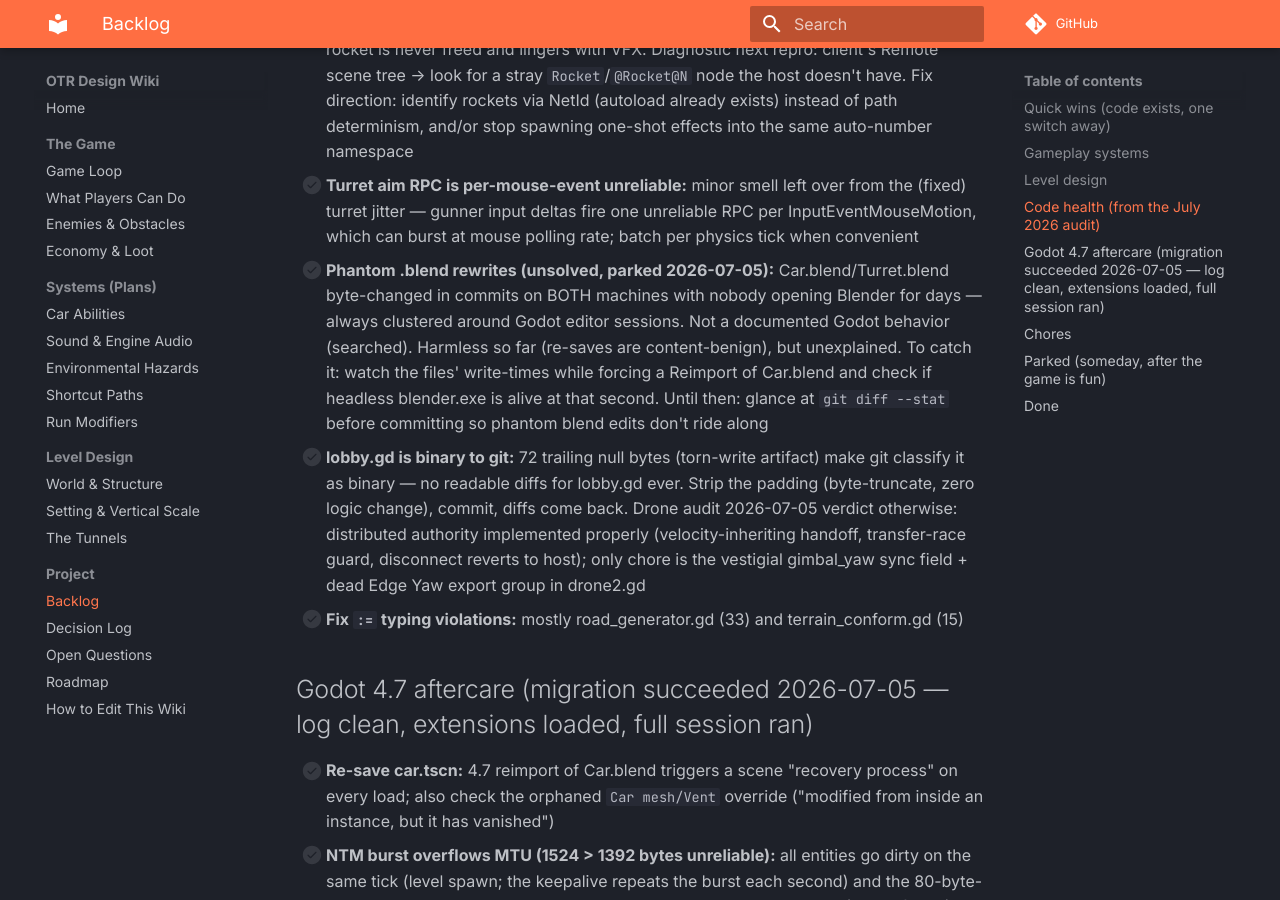
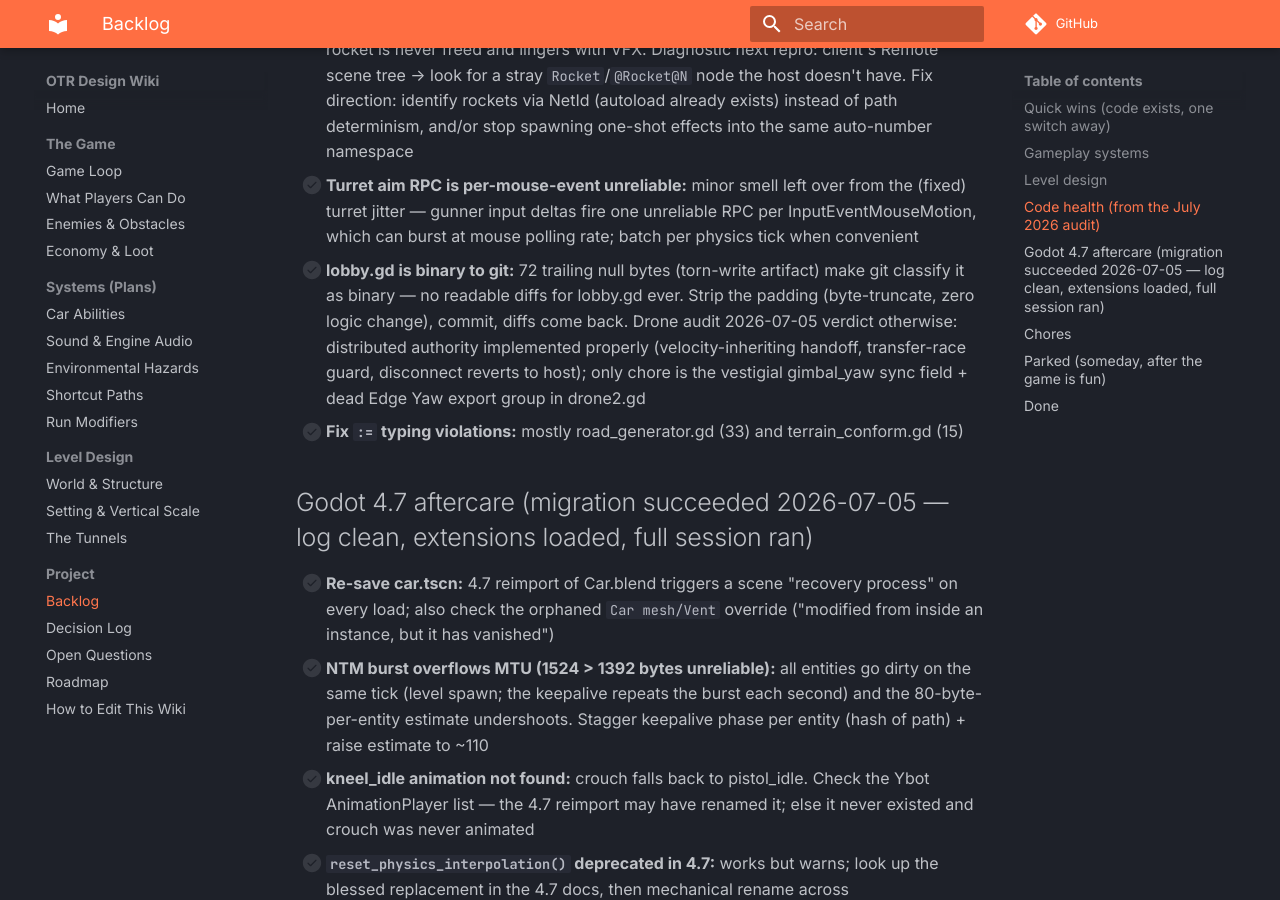
Before and after one commit to cap7n/otr-docs, an MkDocs documentation site: the page built from docs/project/backlog.md, in a window 1280 px wide and 900 px high, scrolled down 3805 px. Built offline with MkDocs 1.6.1 and Material for MkDocs 9.7.7, drawn with Linux system fonts in a browser that asks for light colours; comment, search, counter and statistics services are not loaded; some of the changed text lies outside the part shown.

Commit message:
Phantom blend mystery closed: no phantom, all changes were partner's real Blender work
Co-Authored-By: Claude Opus 4.8 <noreply@anthropic.com>

```diff
--- a/docs/project/backlog.md
+++ b/docs/project/backlog.md
@@ -56,7 +56,6 @@ Conventions: `🔨` = in progress · `⛔` = blocked by a decision or another it
 - [ ] **Network spine chores (2026-07-05 audit):** `interp_delay` is @export but `_ready()` overwrites it — Inspector value silently lies; NetId registry accumulates FREED entries across level transitions; crouch flag missing from player sync dict so remote players never play kneel_idle
 - [ ] **Phantom rocket smoke on the client (no rockets in flight):** seen 2026-07-05 after a session with turret + rocket fire; smoke hangs at the launcher on the client only. Prime suspects exonerated by scene-file evidence (thrust/nitro/flames/muzzle all default-off or self-terminating). Leading hypothesis: ghost rocket — rockets are identified across peers by auto-numbered node path (rocket_pot_controller.gd:116 admits the invariant), but tracers/impact dust spawn into the same parent via UNRELIABLE `_rpc_fire_effects`; one dropped effects packet desyncs the auto-number counter, after which `_rpc_explode` + NTM sync target a path the client doesn't have → its rocket is never freed and lingers with VFX. Diagnostic next repro: client's Remote scene tree → look for a stray `Rocket`/`@Rocket@N` node the host doesn't have. Fix direction: identify rockets via NetId (autoload already exists) instead of path determinism, and/or stop spawning one-shot effects into the same auto-number namespace
 - [ ] **Turret aim RPC is per-mouse-event unreliable:** minor smell left over from the (fixed) turret jitter — gunner input deltas fire one unreliable RPC per InputEventMouseMotion, which can burst at mouse polling rate; batch per physics tick when convenient
-- [ ] **Phantom .blend rewrites (unsolved, parked 2026-07-05):** Car.blend/Turret.blend byte-changed in commits on BOTH machines with nobody opening Blender for days — always clustered around Godot editor sessions. Not a documented Godot behavior (searched). Harmless so far (re-saves are content-benign), but unexplained. To catch it: watch the files' write-times while forcing a Reimport of Car.blend and check if headless blender.exe is alive at that second. Until then: glance at `git diff --stat` before committing so phantom blend edits don't ride along
 - [ ] **lobby.gd is binary to git:** 72 trailing null bytes (torn-write artifact) make git classify it as binary — no readable diffs for lobby.gd ever. Strip the padding (byte-truncate, zero logic change), commit, diffs come back. Drone audit 2026-07-05 verdict otherwise: distributed authority implemented properly (velocity-inheriting handoff, transfer-race guard, disconnect reverts to host); only chore is the vestigial gimbal_yaw sync field + dead Edge Yaw export group in drone2.gd
 - [ ] **Fix `:=` typing violations:** mostly road_generator.gd (33) and terrain_conform.gd (15)
 
```
Also changed, not shown: other parts of docs/project/backlog.md (+2 -0 lines).
